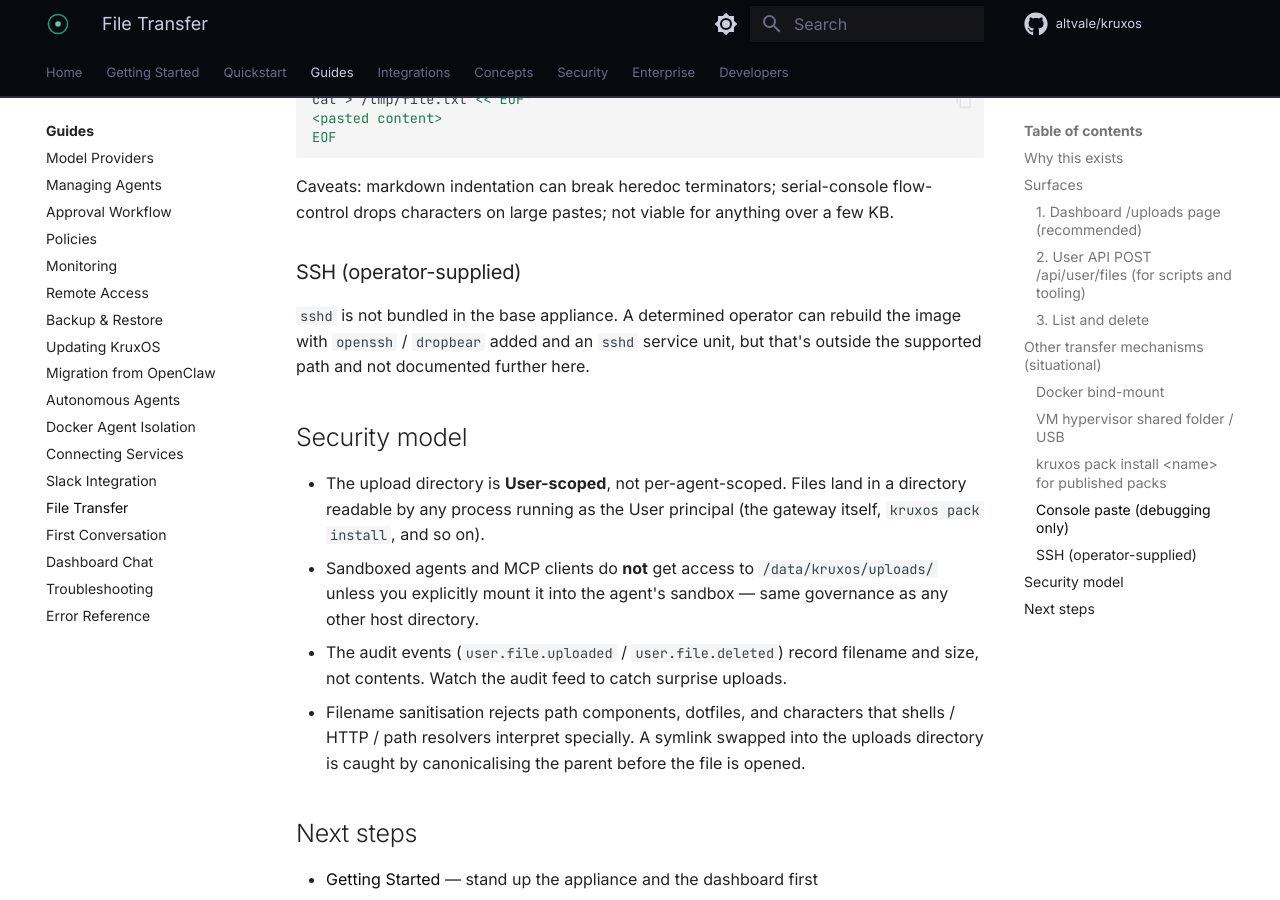
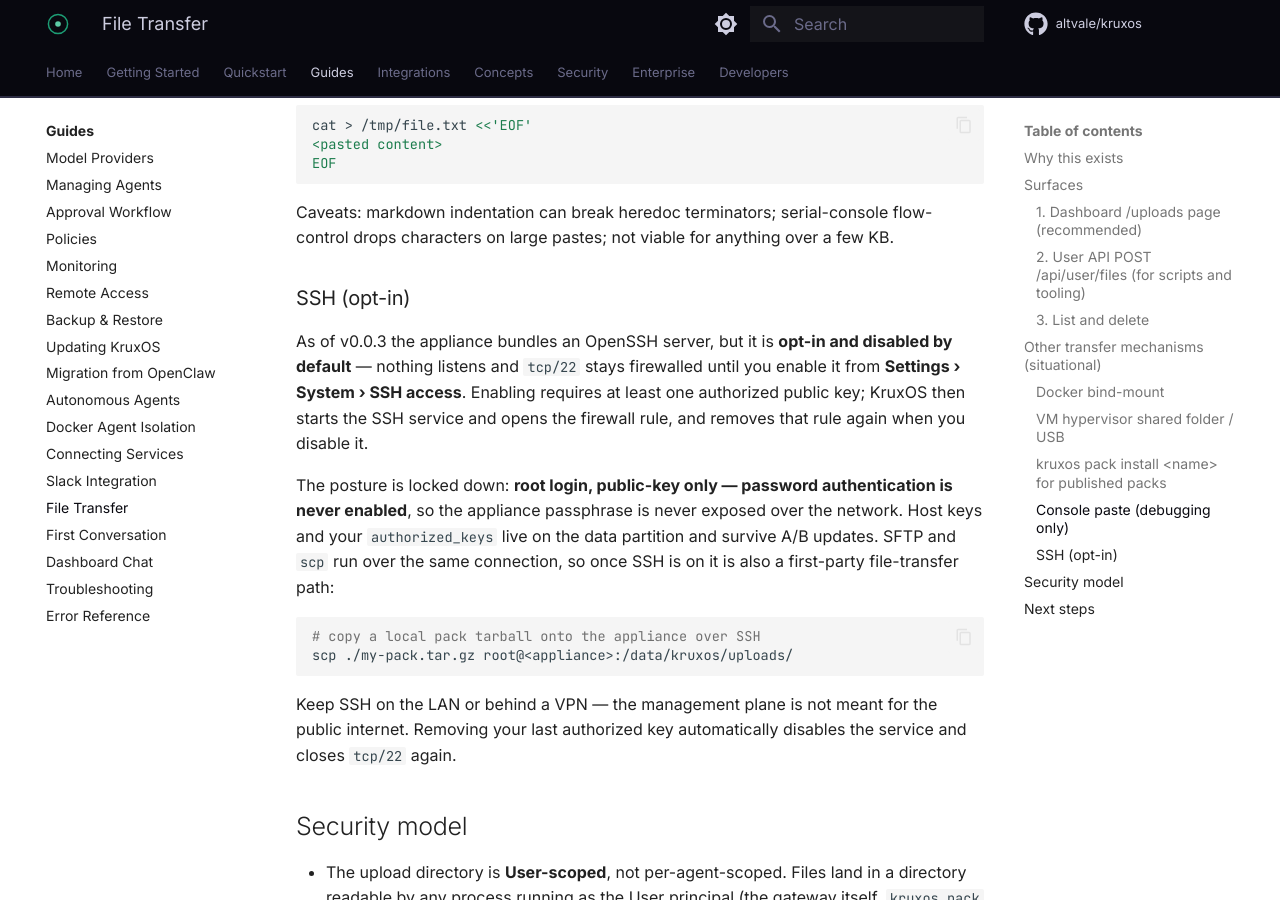
Before and after one commit to altvale/kruxos, an MkDocs documentation site: the page built from docs/public/docs/guides/file-transfer.md, in a window 1280 px wide and 900 px high, scrolled down 2791 px. Built offline with MkDocs 1.6.1 and Material for MkDocs 9.7.7, drawn with Linux system fonts in a browser that asks for light colours; comment, search, counter and statistics services are not loaded; some of the changed text lies outside the part shown.

Commit message:
docs: SSH now opt-in in v0.0.3 — file-transfer guide + security whitepaper + CHANGELOG
The appliance now bundles an opt-in OpenSSH server (disabled by default, root
public-key only, password auth never enabled, tcp/22 firewalled until an
authorized key is added, auto-disabled on last-key removal, enabled from
Settings > System > SSH access). Public docs still said 'SSH not bundled /
operator-supplied / addressed by omission' — update them to match shipped
behavior. Adds an scp/SFTP example to the File Transfer guide.

````diff
--- a/docs/public/docs/guides/file-transfer.md
+++ b/docs/public/docs/guides/file-transfer.md
@@ -6,12 +6,13 @@
 
 ## Why this exists
 
-The KruxOS appliance ships a deliberately minimal base image: no SSH daemon,
-no hypervisor guest tools, no general-purpose shell access for agents. That's
-good for the security posture, but it means "just `scp` the file over" isn't
-available out of the box. The first-party file-transfer surface below gives
-operators a supported path that lands files in a known location with auditing
-and size limits, instead of relying on ad-hoc workarounds.
+The KruxOS appliance ships a deliberately minimal base image: no hypervisor
+guest tools and no general-purpose shell access for agents, with the SSH server
+**disabled by default**. That's good for the security posture, but it means
+"just `scp` the file over" isn't available until you opt in. The first-party
+file-transfer surfaces below give operators a supported path that lands files in
+a known location with auditing and size limits — and once SSH is enabled,
+`scp` / SFTP becomes a first-party path too (see the SSH section below).
 
 ## Surfaces
 
@@ -123,11 +124,28 @@
 flow-control drops characters on large pastes; not viable for anything over a
 few KB.
 
-### SSH (operator-supplied)
+### SSH (opt-in)
 
-`sshd` is not bundled in the base appliance. A determined operator can rebuild
-the image with `openssh` / `dropbear` added and an `sshd` service unit, but
-that's outside the supported path and not documented further here.
+As of v0.0.3 the appliance bundles an OpenSSH server, but it is **opt-in and
+disabled by default** — nothing listens and `tcp/22` stays firewalled until you
+enable it from **Settings › System › SSH access**. Enabling requires at least
+one authorized public key; KruxOS then starts the SSH service and opens the
+firewall rule, and removes that rule again when you disable it.
+
+The posture is locked down: **root login, public-key only — password
+authentication is never enabled**, so the appliance passphrase is never exposed
+over the network. Host keys and your `authorized_keys` live on the data
+partition and survive A/B updates. SFTP and `scp` run over the same connection,
+so once SSH is on it is also a first-party file-transfer path:
+
+```bash
+# copy a local pack tarball onto the appliance over SSH
+scp ./my-pack.tar.gz root@<appliance>:/data/kruxos/uploads/
+```
+
+Keep SSH on the LAN or behind a VPN — the management plane is not meant for the
+public internet. Removing your last authorized key automatically disables the
+service and closes `tcp/22` again.
 
 ## Security model
 
````
Also changed, not shown: docs/public/docs/security/whitepaper.md (+1 -1 lines), CHANGELOG.md.
